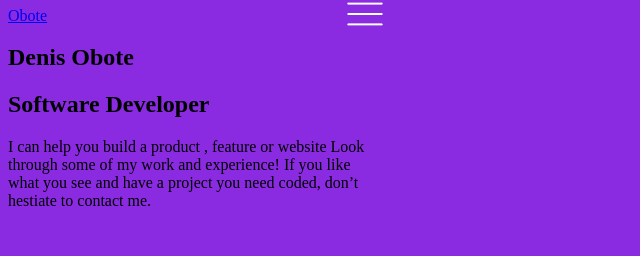
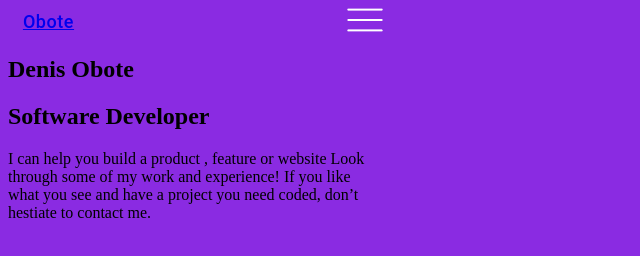
Before and after one commit to Obote/portfolio-obote, a website: page index.html in a window 1280 px wide. Shown: the whole page, without its empty margins (0-640 px from the left). Drawn offline with Linux system fonts and the light colour scheme; a web font is replaced by a local one.

Commit message:
Add logo styling

```diff
--- a/styles/main.css
+++ b/styles/main.css
@@ -10,9 +10,23 @@ header {
   display: flex;
   justify-content: space-between;
   align-items: center;
-  height: 16px;
 }
 
 .nav-menu {
   cursor: pointer;
 }
+
+a {
+  height: 16px;
+  width: 81px;
+  left: 12px;
+  top: 10px;
+  border-radius: nullpx;
+  font-family: Roboto, sans-serif;
+  font-size: 18px;
+  font-style: normal;
+  font-weight: 500;
+  line-height: 16px;
+  letter-spacing: 0.03em;
+  text-align: center;
+}
```
